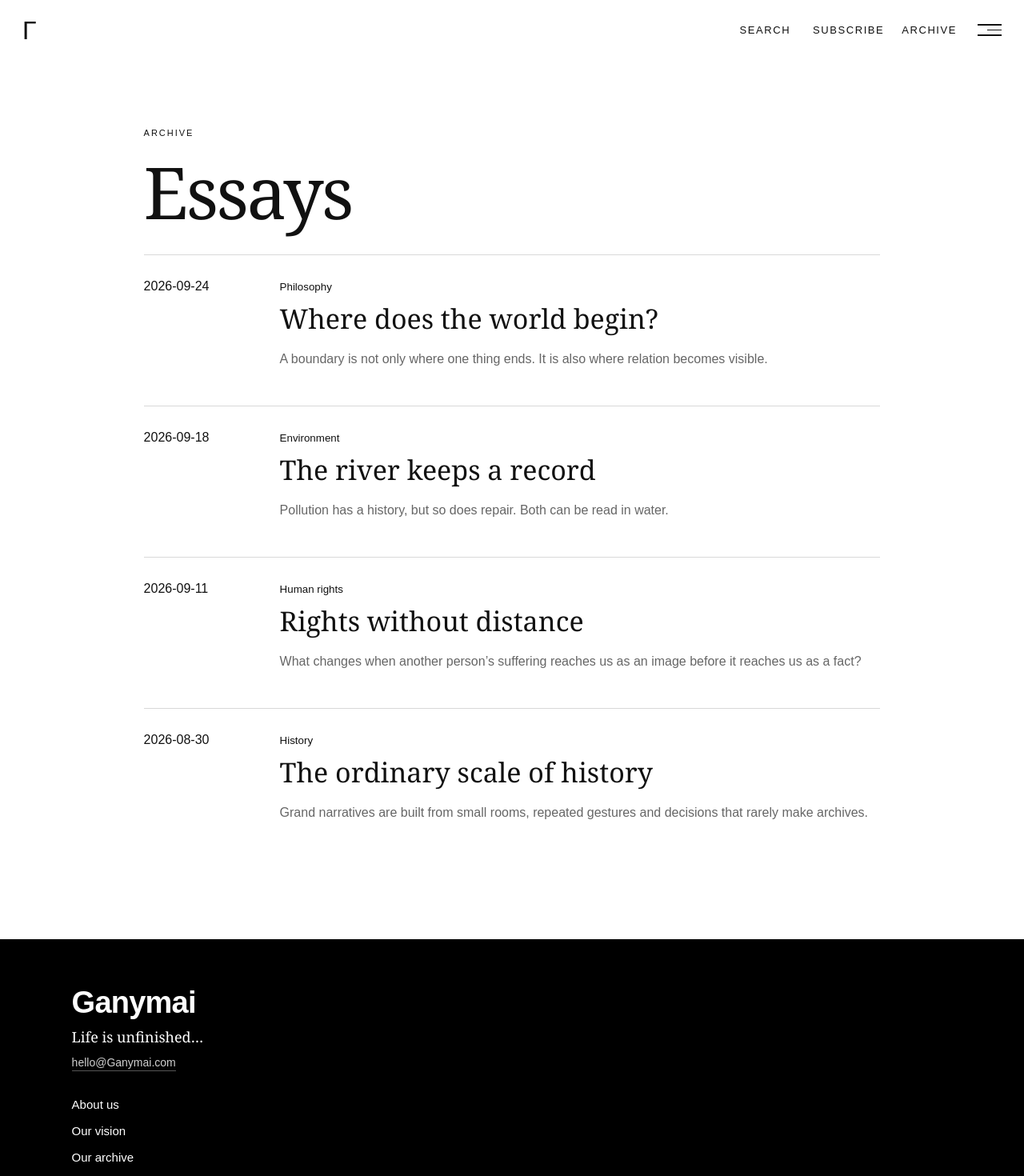
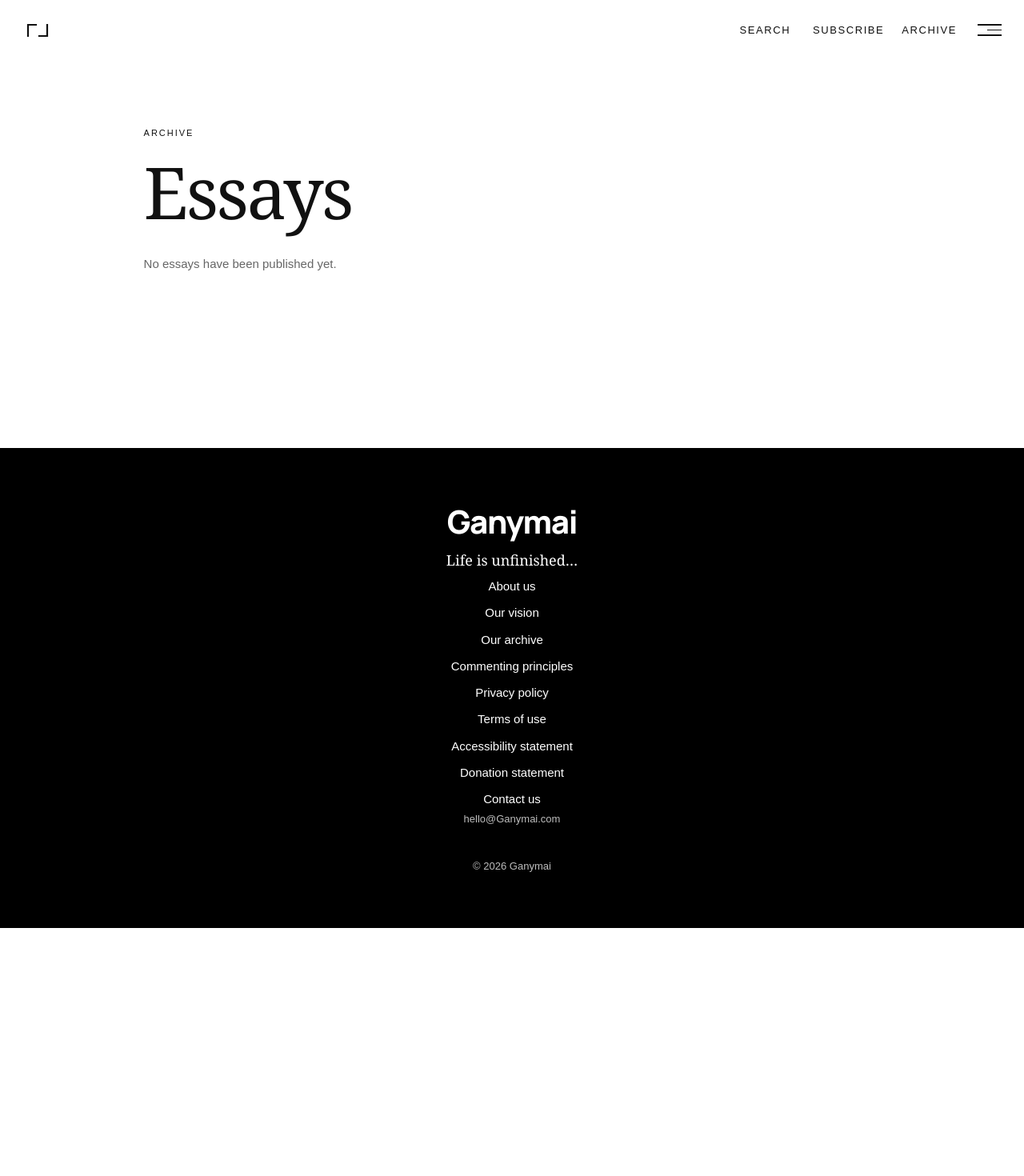
Before and after one commit to ensite999-stack/GANYMAI, a Next.js app: page /archive in a window 1280 px wide. Shown: the top 1470 px of the page at 80% size. After the commit the page ends 1160 px from the top, so only its background shows below. Built offline with nearby package versions, Linux system fonts and the light colour scheme.

Commit message:
feat: refine brand mark footer and remove placeholder essays

```diff
--- a/app/archive/page.tsx
+++ b/app/archive/page.tsx
@@ -1,3 +1,7 @@
-import {articles} from '@/lib/content'
-import Link from 'next/link'
-export default function Archive(){return <section className="text-page archive-page"><div className="eyebrow">ARCHIVE</div><h1>Essays</h1>{articles.map(a=><div className="archive-item" key={a.slug}><span>{a.date}</span><div><small>{a.category}</small><h2><Link href={`/essay/${a.slug}`}>{a.title}</Link></h2><p>{a.dek}</p></div></div>)}</section>}
+export default function Archive(){
+  return <section className="text-page archive-page">
+    <div className="eyebrow">ARCHIVE</div>
+    <h1>Essays</h1>
+    <p className="empty-state">No essays have been published yet.</p>
+  </section>
+}
--- a/app/layout.tsx
+++ b/app/layout.tsx
@@ -1,10 +1,16 @@
 import type { Metadata } from 'next'
+import { Manrope } from 'next/font/google'
 import './globals.css'
 import { SiteChrome } from '@/components/SiteChrome'
 import { BRAND_NAME } from '@/lib/brand'
 
-export const metadata: Metadata = { title:`${BRAND_NAME} — People and the world`, description:'Essays on people and the world: philosophy, nature, human rights, environment, society, history and politics.' }
+const manrope = Manrope({ subsets:['latin'], weight:['700','800'], variable:'--font-brand' })
+
+export const metadata: Metadata = {
+  title:`${BRAND_NAME} — People and the world`,
+  description:'Essays on people and the world: philosophy, nature, human rights, environment, society, history and politics.'
+}
 
 export default function RootLayout({children}:{children:React.ReactNode}) {
-  return <html lang="en" translate="no"><head><meta name="google" content="notranslate" /></head><body><SiteChrome>{children}</SiteChrome></body></html>
+  return <html lang="en"><body className={manrope.variable}><SiteChrome>{children}</SiteChrome></body></html>
 }
--- /dev/null
+++ b/components/BrandMark.tsx
@@ -0,0 +1,6 @@
+export function BrandMark({className}:{className?:string}) {
+  return <svg className={className} viewBox="0 0 32 24" aria-hidden="true" focusable="false">
+    <path d="M4 19V5H14" />
+    <path d="M28 5V19H18" />
+  </svg>
+}
--- a/components/SiteChrome.tsx
+++ b/components/SiteChrome.tsx
@@ -1,44 +1,30 @@
 'use client'
 
 import Link from 'next/link'
-import { useEffect, useMemo, useState } from 'react'
+import { useEffect, useState } from 'react'
 import { usePathname } from 'next/navigation'
-import { Locale, locales, ui } from '@/lib/content'
+import { ui } from '@/lib/content'
 import { BrandName } from '@/components/BrandName'
-
-const localeLabels: Record<Locale,string> = {
-  en:'English',
-  fr:'Français',
-  'zh-CN':'简体中文',
-  'zh-TW':'繁體中文'
-}
+import { BrandMark } from '@/components/BrandMark'
 
 export function SiteChrome({children}:{children:React.ReactNode}) {
   const pathname=usePathname()
-  const [locale,setLocale] = useState<Locale>('en')
   const [dark,setDark] = useState(false)
   const [menuMounted,setMenuMounted] = useState(false)
   const [menuOpen,setMenuOpen] = useState(false)
-  const [languageOpen,setLanguageOpen] = useState(false)
   const [search,setSearch] = useState(false)
   const [visible,setVisible] = useState(true)
   const [solid,setSolid] = useState(false)
-  const t = useMemo(()=>ui[locale],[locale])
+  const t = ui.en
   const currentYear = new Date().getFullYear()
 
   useEffect(()=>{
-    const saved=(localStorage.getItem('ganymai-locale') as Locale|null)
-    if(saved && locales.includes(saved)) setLocale(saved)
     setDark(localStorage.getItem('ganymai-theme')==='dark')
   },[])
   useEffect(()=>{
     document.documentElement.dataset.theme=dark?'dark':'light'
     localStorage.setItem('ganymai-theme',dark?'dark':'light')
   },[dark])
-  useEffect(()=>{
-    localStorage.setItem('ganymai-locale',locale)
-    document.documentElement.lang=locale
-  },[locale])
   useEffect(()=>{
     let last=window.scrollY
     const onScroll=()=>{ const y=window.scrollY; setSolid(y>32); setVisible(y<80 || y<last); last=y }
@@ -58,25 +44,19 @@ export function SiteChrome({children}:{children:React.ReactNode}) {
 
   function openMenu(){
     setSearch(false)
-    setLanguageOpen(false)
     setMenuMounted(true)
     requestAnimationFrame(()=>setMenuOpen(true))
   }
   function closeMenu(){
     setMenuOpen(false)
-    setLanguageOpen(false)
     window.setTimeout(()=>setMenuMounted(false),280)
-  }
-  function chooseLocale(next:Locale){
-    setLocale(next)
-    setLanguageOpen(false)
   }
 
   if(pathname.startsWith('/studio')) return <>{children}</>
 
   return <>
     <header className={`topbar ${solid?'solid':''} ${visible?'show':'hide'}`}>
-      <button className="logo" aria-label="Go back" onClick={()=>history.length>1?history.back():(location.href='/')}>Γ</button>
+      <button className="logo" aria-label="Go back" onClick={()=>history.length>1?history.back():(location.href='/')}><BrandMark className="brand-mark" /></button>
       <div className="top-actions">
         <button className="search-button" onClick={()=>setSearch(v=>!v)}>{t.search}</button>
         <Link className="desktop-only top-link" href="/subscribe">{t.subscribe}</Link>
@@ -103,14 +83,6 @@ export function SiteChrome({children}:{children:React.ReactNode}) {
           <button className="setting-button" onClick={()=>setDark(v=>!v)}>
             <span>{t.theme}</span><b>{dark?t.dark:t.light}</b>
           </button>
-          <div className="language-picker">
-            <button className="setting-button" onClick={()=>setLanguageOpen(v=>!v)} aria-expanded={languageOpen}>
-              <span>{t.language}</span><b>{localeLabels[locale]}</b>
-            </button>
-            <div className={`language-options ${languageOpen?'open':''}`}>
-              {locales.map(x=><button className={x===locale?'active':''} key={x} onClick={()=>chooseLocale(x)}>{localeLabels[x]}</button>)}
-            </div>
-          </div>
           <div className="social"><a href="https://facebook.com">Facebook</a><a href="https://x.com">X</a></div>
         </div>
       </aside>
@@ -120,7 +92,6 @@ export function SiteChrome({children}:{children:React.ReactNode}) {
     <footer className="site-footer">
       <div className="footer-brand"><BrandName /></div>
       <p className="footer-motto">{t.motto}</p>
-      <a className="footer-email" href="mailto:hello@Ganymai.com">hello@Ganymai.com</a>
       <nav className="footer-links" aria-label="Footer">
         <Link href="/about">{t.aboutUs}</Link>
         <Link href="/vision">{t.ourVision}</Link>
@@ -130,7 +101,10 @@ export function SiteChrome({children}:{children:React.ReactNode}) {
         <Link href="/terms">{t.termsOfUse}</Link>
         <Link href="/accessibility">{t.accessibilityStatement}</Link>
         <Link href="/donation-statement">{t.donationStatement}</Link>
-        <Link href="/contact">{t.contactUs}</Link>
+        <div className="footer-contact">
+          <Link href="/contact">{t.contactUs}</Link>
+          <a href="mailto:hello@Ganymai.com">hello@Ganymai.com</a>
+        </div>
       </nav>
       <p className="footer-copyright">© <span suppressHydrationWarning>{currentYear}</span> <BrandName /></p>
     </footer>
--- a/lib/content.ts
+++ b/lib/content.ts
@@ -9,9 +9,4 @@ export const ui = {
   'zh-TW': { essays:'散文', archive:'檔案', about:'關於我們', signup:'註冊', subscribe:'訂閱', contact:'聯絡我們', donate:'捐贈', search:'搜尋', menu:'選單', closeMenu:'關閉選單', language:'語言', theme:'主題', light:'淺色', dark:'深色', latest:'最新散文', motto:'人生未完成…', dek:'書寫人與世界的關係。', categories:'哲學 · 自然 · 人權 · 環境 · 社會 · 歷史 · 政治', aboutUs:'關於我們', ourVision:'我們的願景', ourArchive:'我們的檔案', commentingPrinciples:'評論原則', privacyPolicy:'隱私政策', termsOfUse:'使用條款', accessibilityStatement:'無障礙聲明', donationStatement:'捐贈聲明', contactUs:'聯絡我們' }
 } as const
 
-export const articles = [
-  {slug:'where-the-world-begins', category:'Philosophy', title:'Where does the world begin?', dek:'A boundary is not only where one thing ends. It is also where relation becomes visible.', author:'Mira Vale', date:'2026-09-24'},
-  {slug:'the-river-keeps-a-record', category:'Environment', title:'The river keeps a record', dek:'Pollution has a history, but so does repair. Both can be read in water.', author:'Elias Chen', date:'2026-09-18'},
-  {slug:'rights-without-distance', category:'Human rights', title:'Rights without distance', dek:'What changes when another person’s suffering reaches us as an image before it reaches us as a fact?', author:'Nadia Laurent', date:'2026-09-11'},
-  {slug:'ordinary-history', category:'History', title:'The ordinary scale of history', dek:'Grand narratives are built from small rooms, repeated gestures and decisions that rarely make archives.', author:'Jonas Wei', date:'2026-08-30'}
-]
+export const articles: {slug:string;category:string;title:string;dek:string;author:string;date:string}[] = []
```
Also changed, not shown: app/essay/[slug]/page.tsx (+2 -16 lines), app/page.tsx (+8 -7 lines), app/globals.css, app/icon.svg (added).
